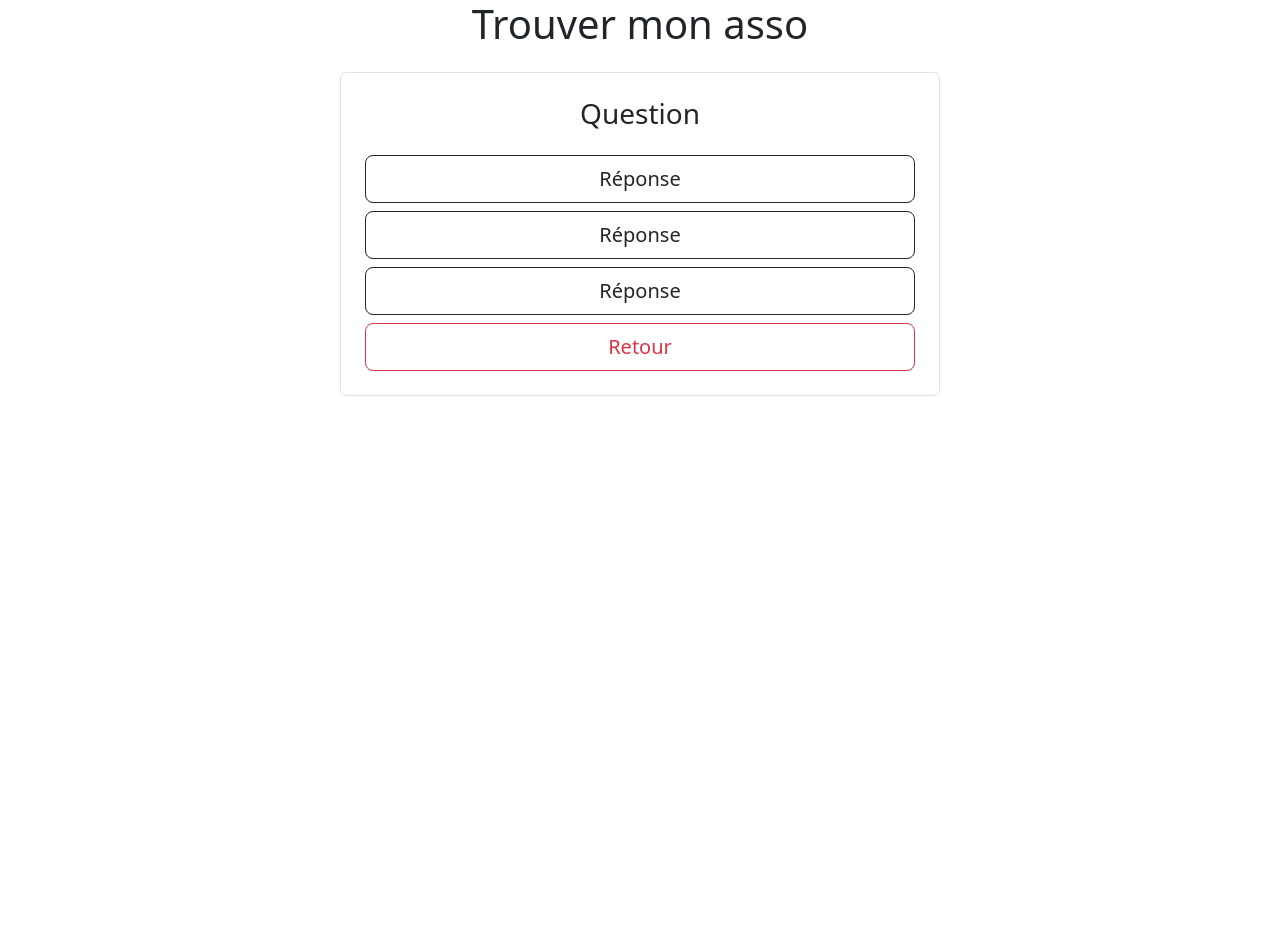
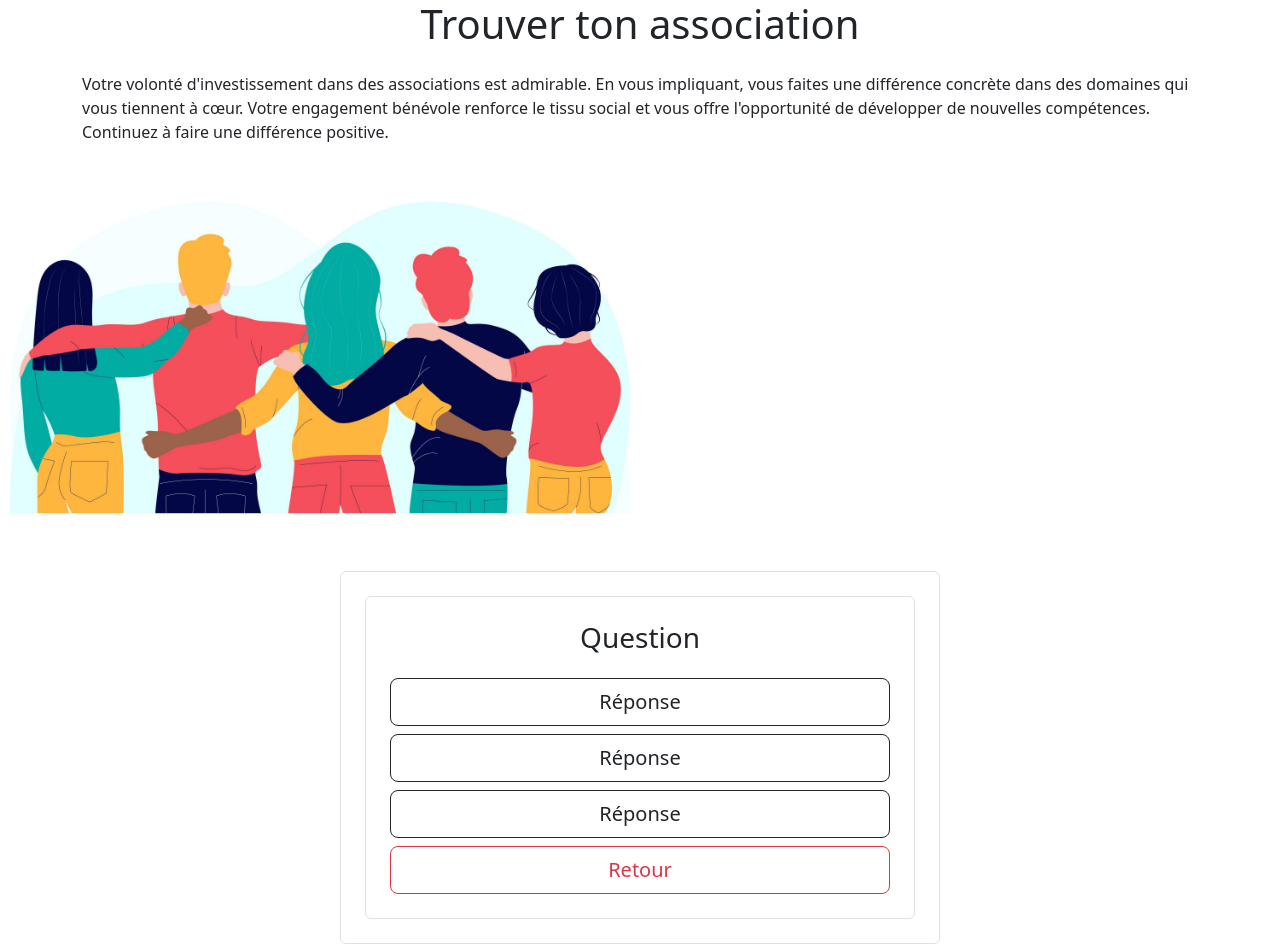
Before and after one commit to bintou-sidibe/societeGenerale, a Symfony app: template templates/home/index.html.twig in a window 1280 px wide. Before the commit the page ends 396 px from the top, so only its background shows below. Run offline with Twig, Linux system fonts and the light colour scheme; the template is opened without the code that fills it, so the values that code supplies are empty; some libraries are stand-ins or nearby versions.

Commit message:
mise a jour index

```diff
--- a/templates/home/index.html.twig
+++ b/templates/home/index.html.twig
@@ -27,7 +27,16 @@
 }
 </style>
 
-<h1 class="text-center mb-4">Trouver mon asso</h1>
+<h1 class="text-center mb-4">Trouver ton association</h1>
+
+<div class="container">
+Votre volonté d'investissement dans des associations est admirable.
+En vous impliquant, vous faites une différence concrète dans des domaines qui vous
+tiennent à cœur. Votre engagement bénévole renforce le tissu social et vous offre l'opportunité
+de développer de nouvelles compétences.  Continuez à faire une différence positive.
+</div>
+<img src="{{ asset('../images/1erpage.jpg')}}" class="w-50" alt="responsive-image">
+<section class="questionnaire-body p-4 border rounded mx-auto" id="slide-0">
 
 <section class="questionnaire-body p-4 border rounded mx-auto">
 
@@ -209,6 +218,33 @@ const displayResult = () => {
 
 displayQuestion();
 
+
+
+
+{# Question1 slide 1:accueil #}
+
+
+
+{# question2 slide 2:zoneRegions #}
+
+
+{# question3 slide 3:zoneModeDeTravail #}
+
+
+
+{# question3 slide 4: #}
+
+
+
+{# question3 slide 5: #}
+
+
+
+
+{# question3 slide 3:final #}
+
+
+
 {# const zoneAssos = document.querySelector('#assos');
 
 const zoneRegions = document.querySelector('.zone-regions');
```
Also changed, not shown: public/images/1erpage.jpg (added), public/images/jeuxcartes.png (added), 1 other file.
